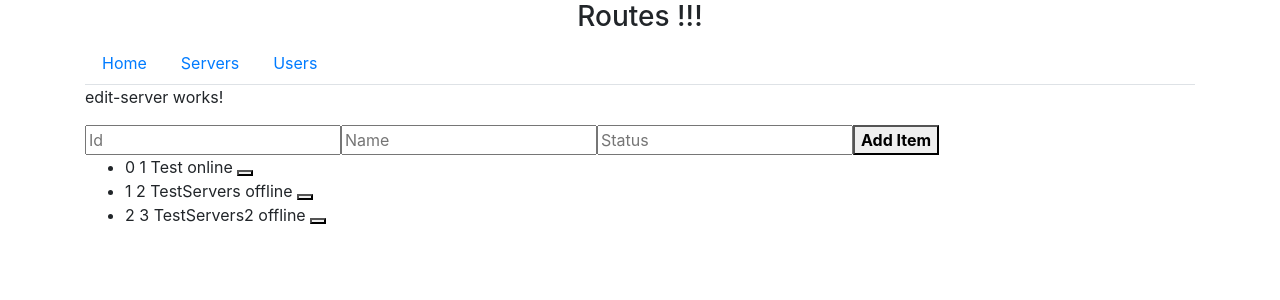
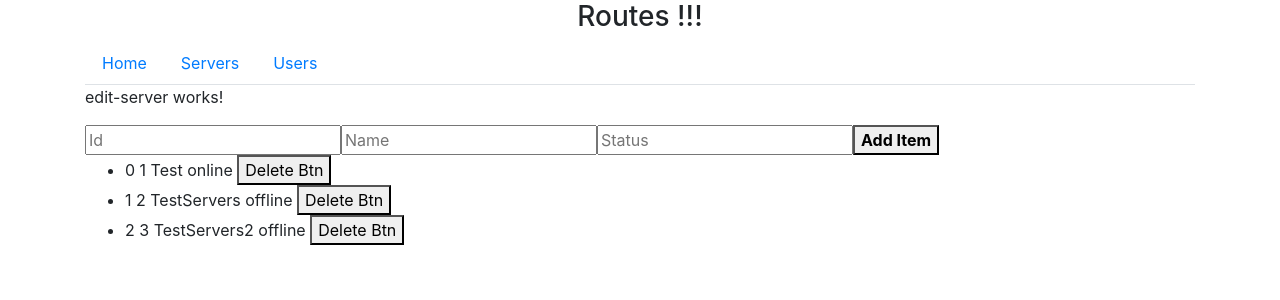
Before and after one commit to SmachuloTetiana/routes, an Angular app: page /servers/1/1 in a window 1280 px wide. Shown: the top 300 px of the page. Built offline with nearby package versions, Linux system fonts and the light colour scheme.

Commit message:
delete item by index

```diff
--- a/src/app/servers/edit-server/edit-server.component.html
+++ b/src/app/servers/edit-server/edit-server.component.html
@@ -19,6 +19,6 @@
     {{ item.id }}
     {{ item.name }}
     {{ item.status }}
-    <button (click)="removeItem(i)"></button>
+    <button (click)="removeItem(i)">Delete Btn</button>
   </li>
 </ul>
--- a/src/app/servers/edit-server/edit-server.component.ts
+++ b/src/app/servers/edit-server/edit-server.component.ts
@@ -25,5 +25,8 @@ export class EditServerComponent implements OnInit {
     });
   }
 
-  removeItem(index: number): void {}
+  removeItem(index: number): void {
+    this.items.splice(index, 1);
+    console.log(index);
+  }
 }
--- a/src/app/servers/servers.service.ts
+++ b/src/app/servers/servers.service.ts
@@ -39,4 +39,6 @@ export class ServersService {
     addServers(server: Server) {
         this.servers.push(server);
     }
+
+
 }
```
